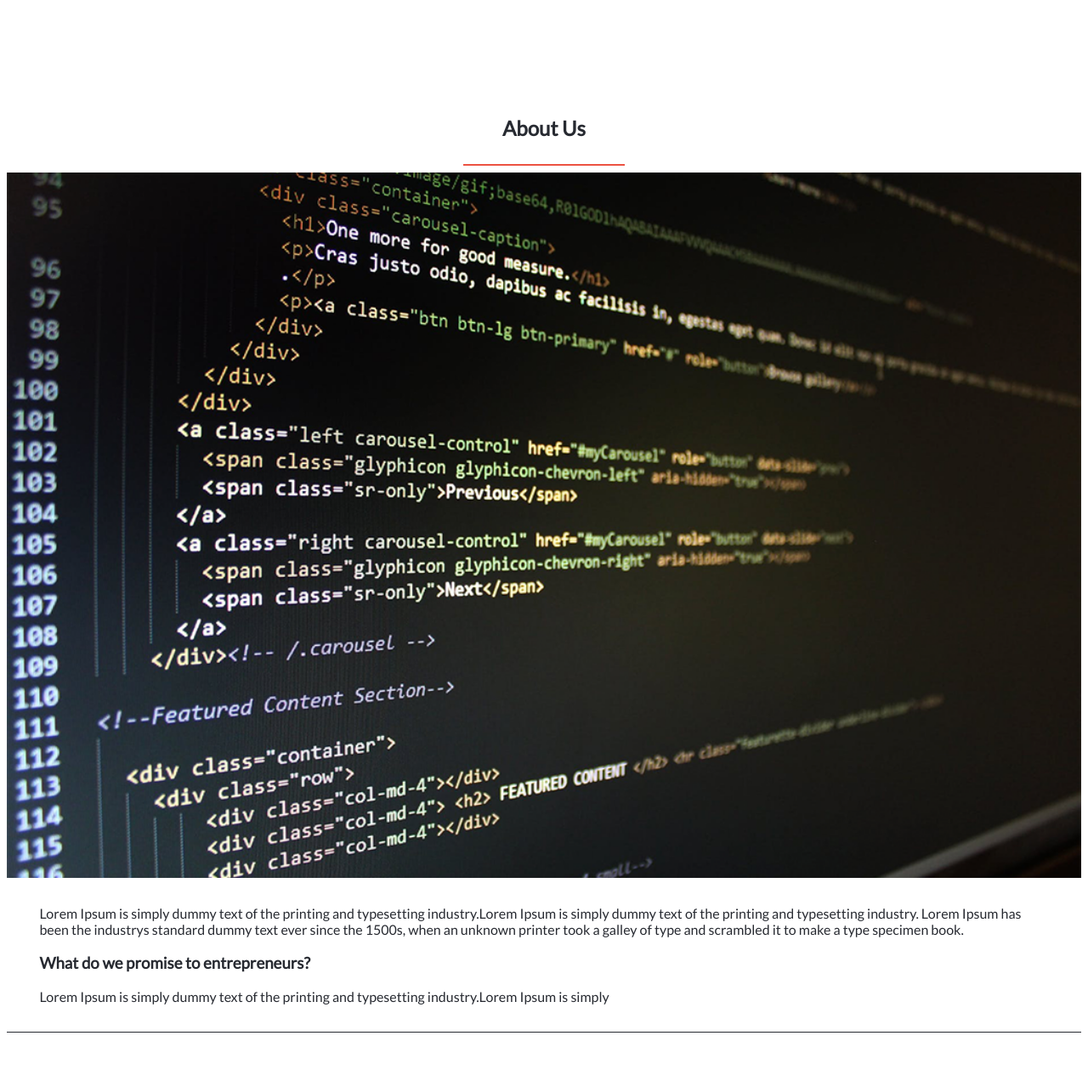
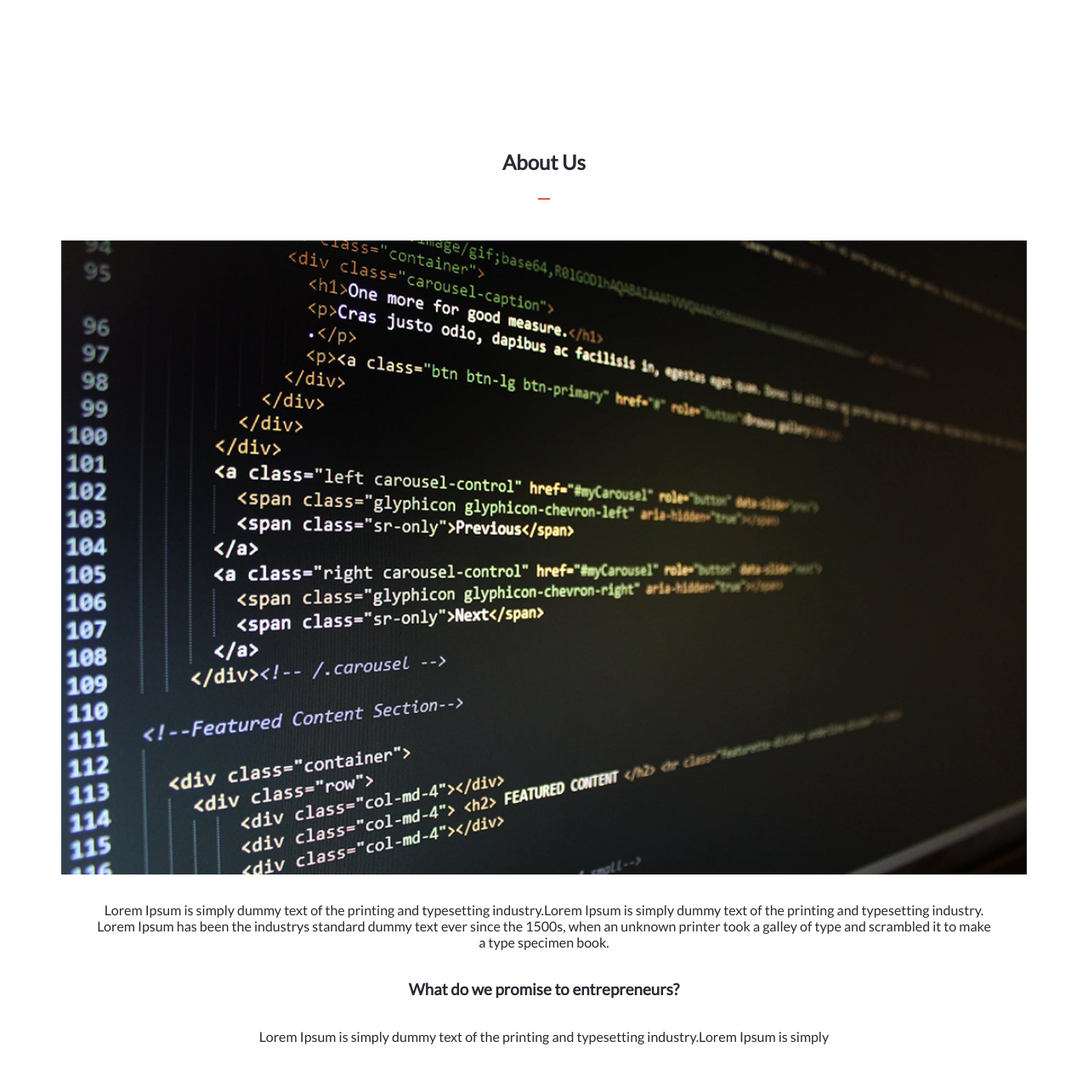
Before and after one commit to aliabbani/Conference-page, a website: page about.html in a window 1280 px wide. Shown: the part 740-2012 px from the top of the page at 85% size. Drawn offline with Linux system fonts and the light colour scheme; a web font is replaced by a local one.

Commit message:
add style css to the aboutus article in the about page & also add some html to the article , example: put the image inside a div and give that div a class

```diff
--- a/about.html
+++ b/about.html
@@ -54,14 +54,16 @@
             <span><strong><u>aliabbani08@gmail.com</u></strong></span>
           </div>
        </div>
-  </header>
+    </header>
   <main>
     <article class="about-us">
-      <div class="program-h2">
+      <div class="about-us-h2">
         <h2>About Us</h2>
         <hr class="horizontal-hr">
       </div>
-      <img src="images/aboutus.png" alt="about us">
+      <div class="about-us-image">
+        <img src="images/aboutus.png" alt="about us">
+      </div>
       <div class="about-us-2">
         <p>Lorem Ipsum is simply dummy text of the printing and typesetting industry.Lorem Ipsum is simply dummy text of the printing and typesetting industry. Lorem Ipsum has been the industrys standard dummy text ever since the 1500s, when an unknown printer took a galley of type and scrambled it to make a type specimen book.</p>
         <h3>What do we promise to entrepreneurs?</h3>
--- a/style.css
+++ b/style.css
@@ -72,14 +72,16 @@ body {
 }
 
 .program-h2,
-.partners-h2 {
+.partners-h2,
+.about-us-h2 {
   display: flex;
   justify-content: center;
   flex-direction: column;
 }
 
 .program-h2 h2,
-.partners-h2 h2 {
+.partners-h2 h2,
+.about-us-h2 {
   align-self: center;
 }
 
@@ -289,15 +291,26 @@ body {
   text-align: center;
 }
 
-/* as */
+/* About-us Section Mobile AboutUs */
 .about-us {
   display: flex;
   flex-direction: column;
   border-bottom: 1px solid #272a31;
 }
 
+.about-us-image {
+  display: flex;
+}
+
+.about-us-image img {
+  width: 100%;
+}
+
 .about-us-2 {
+  display: flex;
+  flex-direction: column;
   padding: 2vh 3vw;
+  text-align: center;
 }
 
 /* Past Activities Section Mobile */
@@ -478,4 +491,18 @@ body {
   .headear-about-contact {
     gap: 3vh;
   }
+  /* About-us Section Desktop AboutUs */
+.about-us {
+    display: flex;
+    flex-direction: column;
+    border-bottom: 1px solid #272a31;
+    padding: 5vh 5vw;
+  }
+
+  .about-us-2 {
+    padding: 2vh 3vw;
+  }
+  .about-us-h2 {
+      padding-bottom: 5vh;
+  }
 }
```
